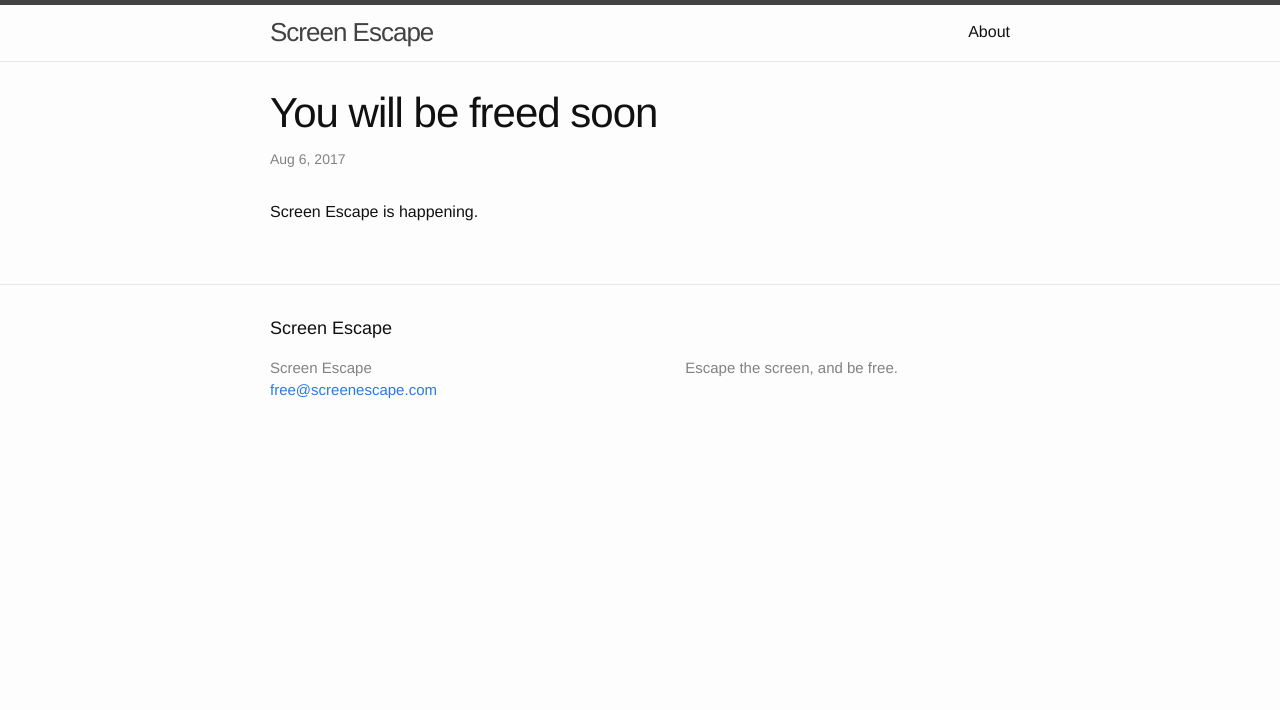
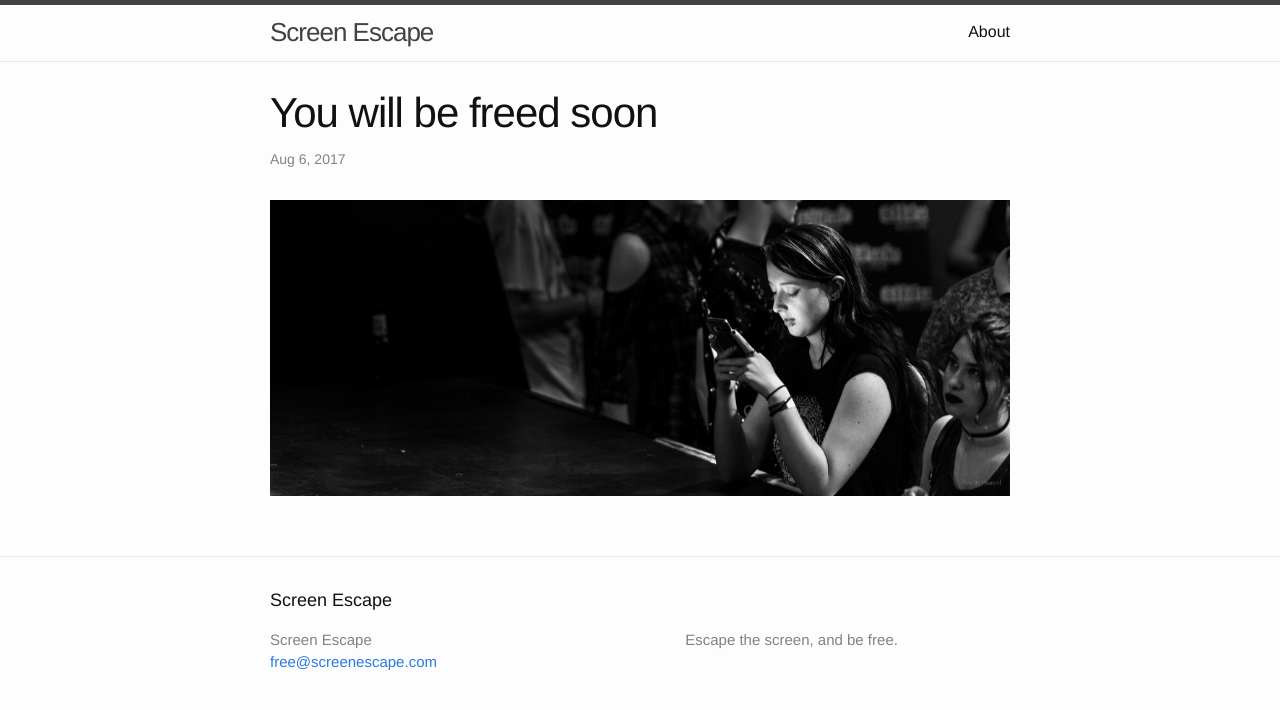
Before and after one commit to screenescape/screenescape.github.io, a Jekyll site: the page built from _posts/2017-08-06-soon.markdown, in a window 1280 px wide. Shown: the top 710 px of the page. Built offline with Jekyll 4.4.1, drawn with Linux system fonts in a browser that asks for light colours.

Commit message:
Update 2017-08-06-soon.markdown

```diff
--- a/_posts/2017-08-06-soon.markdown
+++ b/_posts/2017-08-06-soon.markdown
@@ -5,4 +5,4 @@ date: '2017-08-06 10:35:00'
 tags:
 ---
 
-Screen Escape is happening.
+![Screen Escape](/assets/images/girl-phone.jpg)
```
